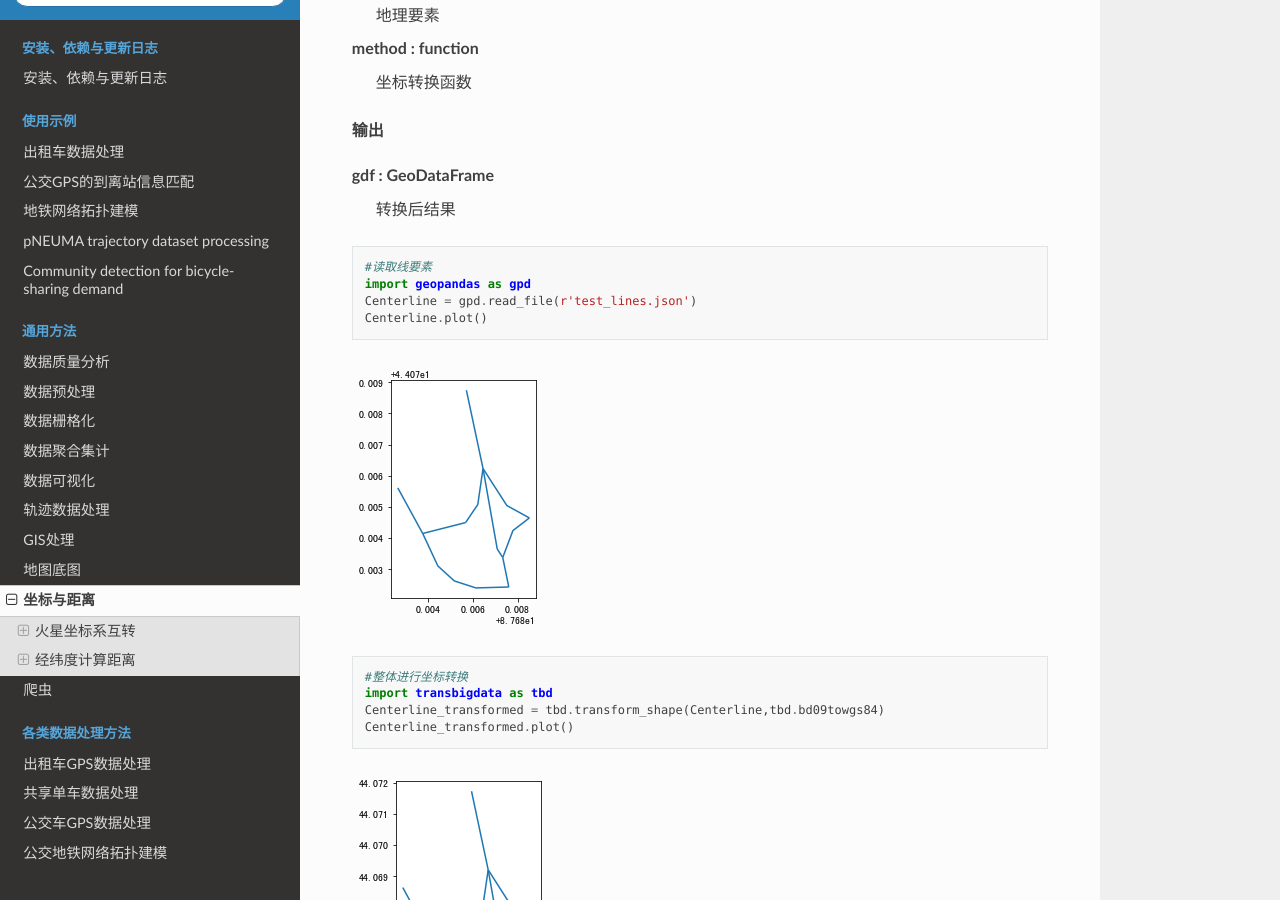
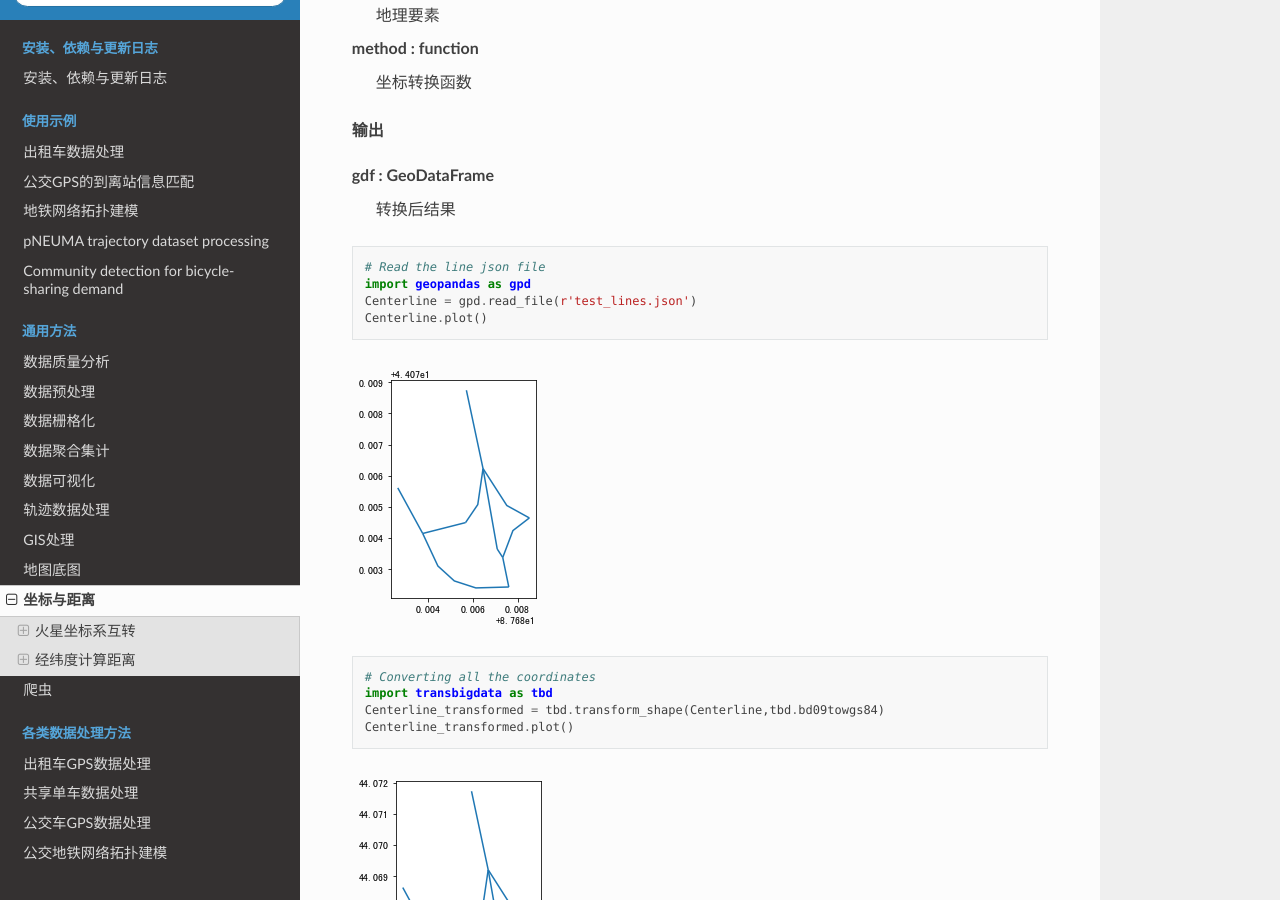
Before and after one commit to ni1o1/transbigdata-docs-en, a Sphinx documentation site: the page built from docs/source/CoordinatesConverter.rst, in a window 1280 px wide and 900 px high, scrolled down 1175 px. Built offline with Sphinx 7.4.7 and the Read the Docs theme 2.0.0, drawn with Linux system fonts in a browser that asks for light colours.

Commit message:
Coordinates and Distances V1

```diff
--- a/docs/source/CoordinatesConverter.rst
+++ b/docs/source/CoordinatesConverter.rst
@@ -59,7 +59,7 @@ gdf : GeoDataFrame
 
 ::
 
-    #读取线要素
+    # Read the line json file
     import geopandas as gpd
     Centerline = gpd.read_file(r'test_lines.json')
     Centerline.plot()
@@ -70,7 +70,7 @@ gdf : GeoDataFrame
 
 ::
 
-    #整体进行坐标转换
+    # Converting all the coordinates
     import transbigdata as tbd
     Centerline_transformed = tbd.transform_shape(Centerline,tbd.bd09towgs84)
     Centerline_transformed.plot()
```
Also changed, not shown: 1 other file.
